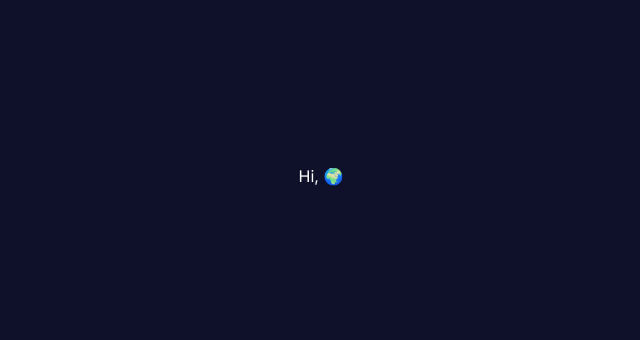
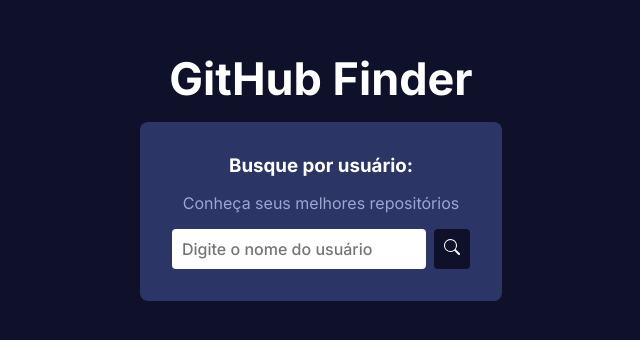
Before and after one commit to luiabdiel/findUser, a React (Vite) app: page / in a window 1280 px wide. Shown: the part 224-564 px from the top of the page, without its empty margins (319-959 px from the left). Built offline with nearby package versions, Linux system fonts and the light colour scheme.

Commit message:
new compponent Search and body

```diff
--- a/src/App.tsx
+++ b/src/App.tsx
@@ -1,5 +1,45 @@
+import { useState } from 'react';
+import { Profile, Search } from './components';
+import { IUser } from './types/User';
+import { api } from './utils/api';
+import styles from './app.module.scss';
+
 export function App() {
+  const [users, setUsers] = useState<IUser | null>(null);
+
+  async function handlefetchUser(Username: string) {
+    try {
+      const { data } = await api.get(`${Username}`);
+
+      const {
+        login,
+        avatar_url,
+        location,
+        followers,
+        following
+      } = data;
+
+      const userData: IUser = {
+        login,
+        avatar_url,
+        location,
+        followers,
+        following,
+      };
+
+      setUsers(userData);
+    } catch (error) {
+      console.log(error);
+    }
+  }
+
   return (
-    <p>Hi, 🌍</p>
+    <div className={styles.app}>
+      <h1>GitHub Finder</h1>
+      <Search
+        handlefetchUser={handlefetchUser}
+      />
+      {users && <Profile {...users}/>}
+    </div>
   );
 }
--- /dev/null
+++ b/src/app.module.scss
@@ -0,0 +1,12 @@
+.app {
+  max-width: 500px;
+
+  display: flex;
+  flex-direction: column;
+  align-items: center;
+  gap: 16px;
+
+  h1 {
+    font-size: 45px;
+  }
+}
--- /dev/null
+++ b/src/components/Search/index.tsx
@@ -0,0 +1,38 @@
+import { useState, KeyboardEvent } from 'react';
+import { BsSearch } from 'react-icons/bs';
+import styles from './styles.module.scss';
+
+interface ISearchProps {
+  handlefetchUser: (Username: string) => Promise<void>;
+}
+
+export function Search({ handlefetchUser }: ISearchProps) {
+  const [userName, setUserName] = useState('');
+
+  function handleKeyDown(e: KeyboardEvent) {
+    if (e.key === 'Enter') {
+      handlefetchUser(userName);
+    }
+  }
+
+  return (
+    <div className={styles.search}>
+      <h3>Busque por usuário:</h3>
+      <span>Conheça seus melhores repositórios</span>
+      <div className={styles.container}>
+        <input
+          type="text"
+          placeholder="Digite o nome do usuário"
+          value={userName}
+          onChange={(e) => setUserName(e.target.value)}
+          onKeyDown={handleKeyDown}
+        />
+        <button
+          onClick={() => handlefetchUser(userName)}
+        >
+          <BsSearch />
+        </button>
+      </div>
+    </div>
+  );
+}
--- /dev/null
+++ b/src/components/Search/styles.module.scss
@@ -0,0 +1,39 @@
+.search {
+  background-color: #2B3566;
+
+  padding: 32px;
+  border-radius: 8px;
+
+  display: flex;
+  flex-direction: column;
+  align-items: center;
+  justify-content: center;
+  gap: 16px;
+
+  span {
+    color: #9DA5D1;
+  }
+}
+
+.container {
+  display: flex;
+  gap: 8px;
+
+  input, button {
+    padding: 10px;
+    border-radius: 4px;
+
+    border: none;
+    outline: none;
+
+    color: #2B3566;
+    font-weight: 500;
+  }
+
+  button {
+    background-color: #0E1129;
+    color: #FFF;
+
+    cursor: pointer;
+  }
+}
--- /dev/null
+++ b/src/components/index.ts
@@ -0,0 +1,2 @@
+export * from './Search';
+export * from './Profile';
```
